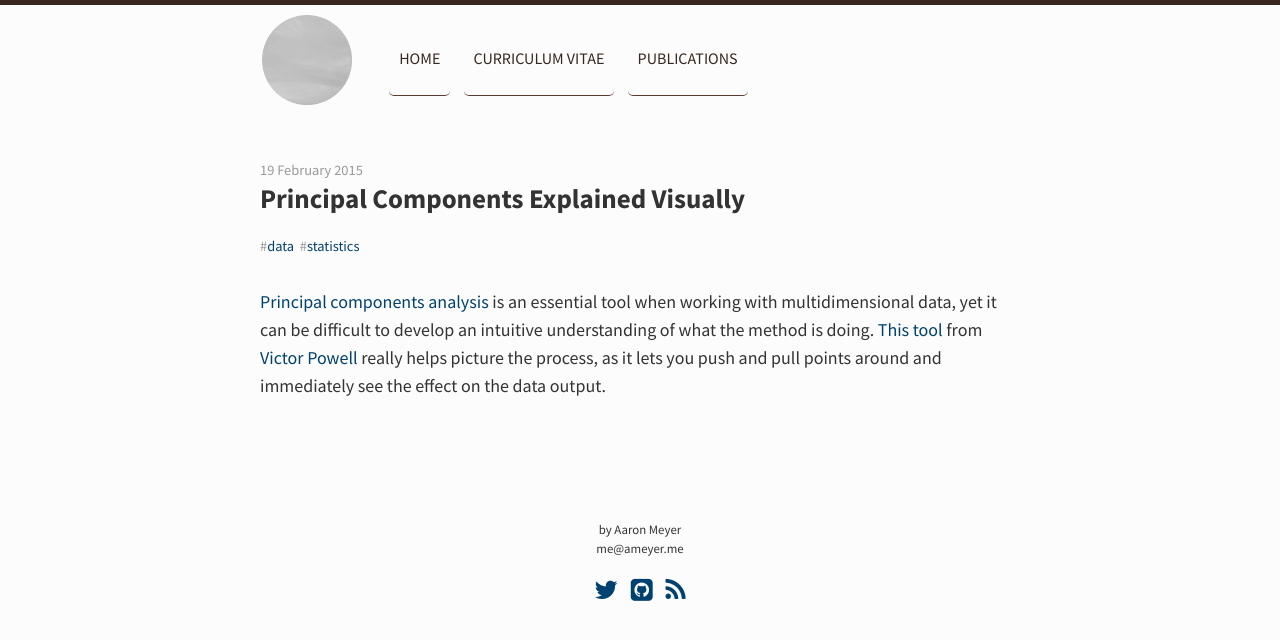
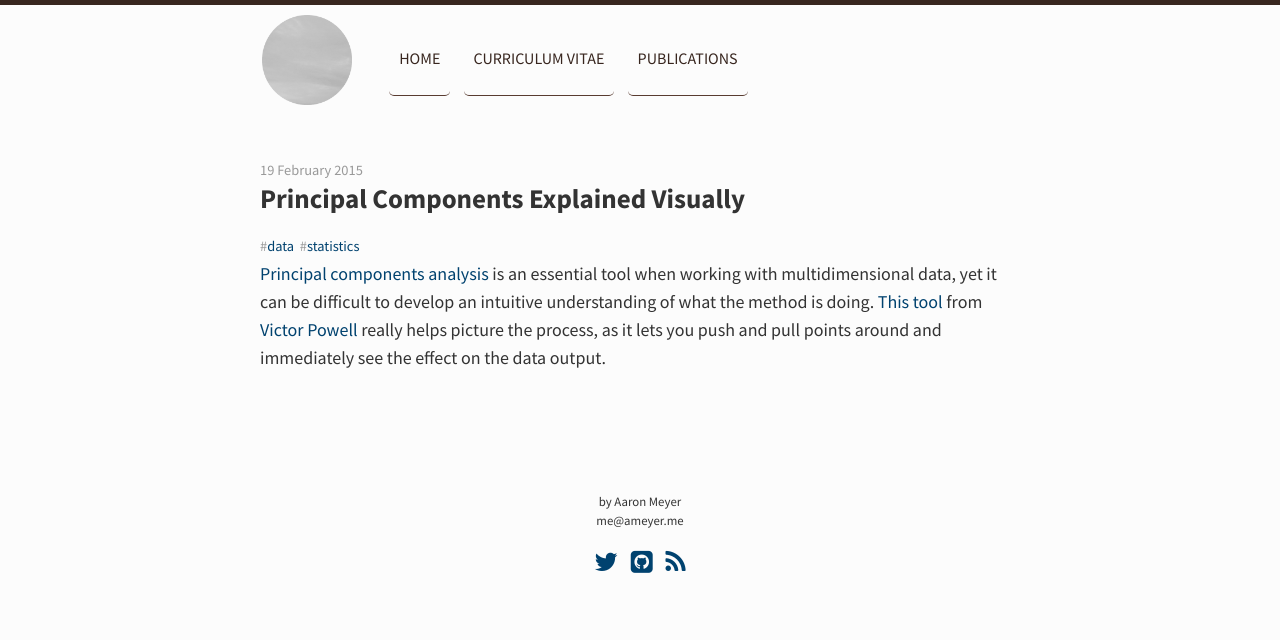
Before and after one commit to thanatosmin/ameyer.me, a Jekyll site: the page built from _posts/2015-02-19-PCA.markdown, in a window 1280 px wide. Shown: the top 640 px of the page. Built offline with Jekyll 4.4.1, drawn with Linux system fonts in a browser that asks for light colours; nearby versions of some CDN libraries; Markdown is read by kramdown in place of the engine named in the settings; comment, search, counter and statistics services are not loaded.

Commit message:
Removing two other HTML errors.

```diff
--- a/_includes/head.html
+++ b/_includes/head.html
@@ -48,7 +48,7 @@
     g.type='text/javascript'; g.async=true; g.defer=true; g.src=u+'piwik.js'; s.parentNode.insertBefore(g,s);
   })();
 </script>
-<noscript><p><img src="//ameyer.me/piwik/piwik.php?idsite=1" style="border:0;" alt="" /></p></noscript>
+<noscript><p><img src="//ameyer.me/piwik/piwik.php?idsite=1" style="border:0;" alt="Piwik tracker" /></p></noscript>
 <!-- End Piwik Code -->
 
 
--- a/_layouts/post.html
+++ b/_layouts/post.html
@@ -10,8 +10,5 @@
 
     <div class="post-tag">{% for tag in page.tags %}#<a href="{{ site.baseurl }}/tag/{{tag}}/">{{tag}}</a>&nbsp;&nbsp;{% endfor %}</div>
 
-
-{{ if page.img }} <img src="{{ page.img }}"> {{ endif }}
-
   {{ content }}
 </article>
```
